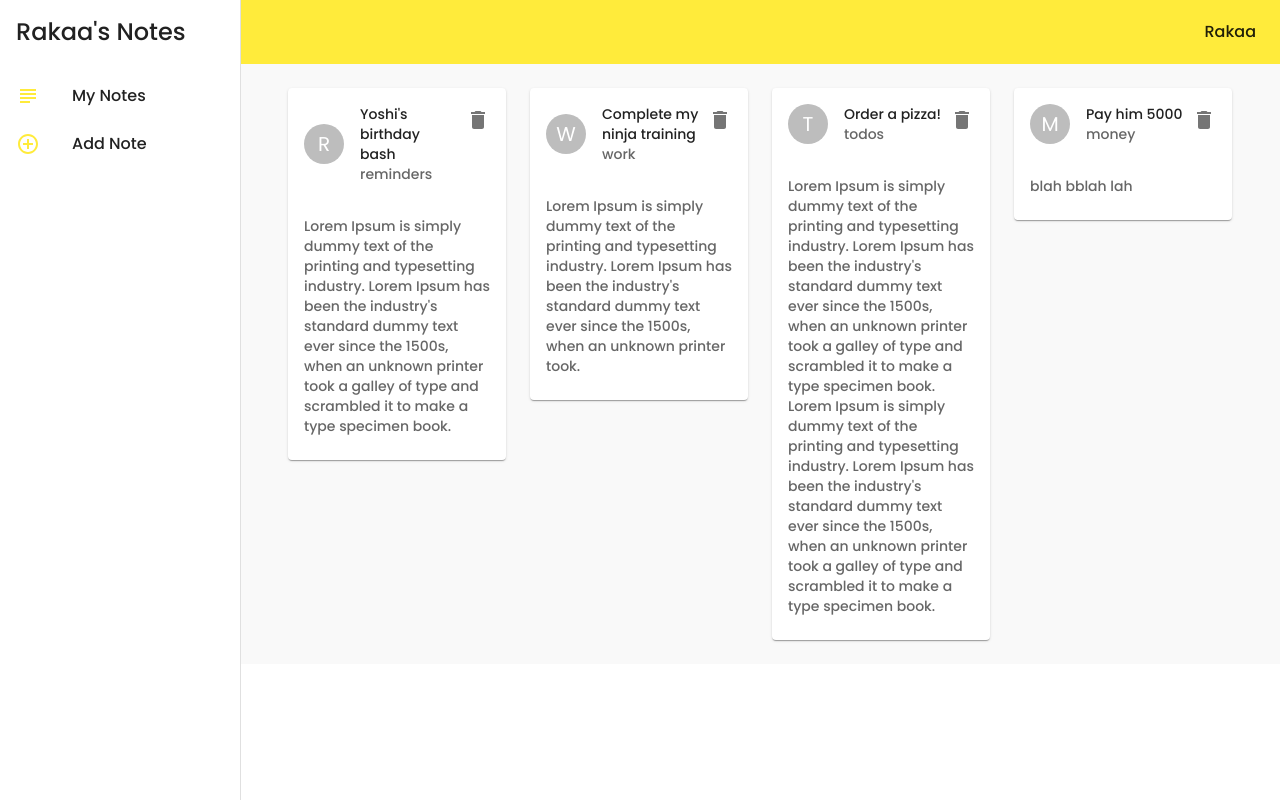
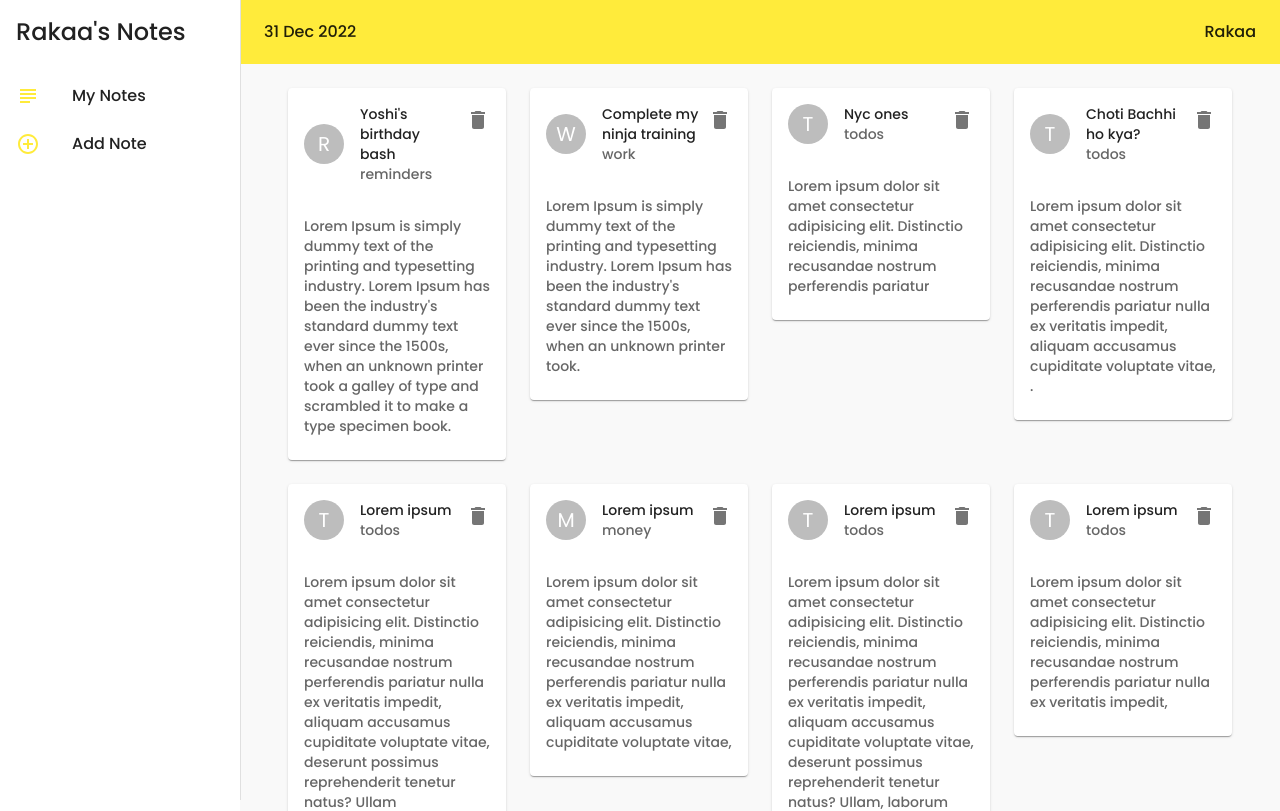
Before and after one commit to Raj-Thombare/MaterialUI, a React (Create React App) app: page /notes in a window 1280 px wide. Shown: the top 811 px of the page. Built offline with nearby package versions, Linux system fonts and the light colour scheme; data requests are answered from the project's data file.

Commit message:
override AppBar styles using sx prop

```diff
--- a/data/db.json
+++ b/data/db.json
@@ -13,16 +13,40 @@
       "id": 2
     },
     {
-      "title": "Order a pizza!",
-      "details": "Lorem Ipsum is simply dummy text of the printing and typesetting industry. Lorem Ipsum has been the industry's standard dummy text ever since the 1500s, when an unknown printer took a galley of type and scrambled it to make a type specimen book.\nLorem Ipsum is simply dummy text of the printing and typesetting industry. Lorem Ipsum has been the industry's standard dummy text ever since the 1500s, when an unknown printer took a galley of type and scrambled it to make a type specimen book.",
+      "title": "Nyc ones",
+      "details": "Lorem ipsum dolor sit amet consectetur adipisicing elit. Distinctio reiciendis, minima recusandae nostrum perferendis pariatur ",
       "category": "todos",
-      "id": 3
+      "id": 9
     },
     {
-      "title": "Pay him 5000",
-      "details": "blah bblah lah ",
+      "title": "Choti Bachhi ho kya?",
+      "details": "Lorem ipsum dolor sit amet consectetur adipisicing elit. Distinctio reiciendis, minima recusandae nostrum perferendis pariatur nulla ex veritatis impedit, aliquam accusamus cupiditate voluptate vitae, .",
+      "category": "todos",
+      "id": 10
+    },
+    {
+      "title": "Lorem ipsum ",
+      "details": "Lorem ipsum dolor sit amet consectetur adipisicing elit. Distinctio reiciendis, minima recusandae nostrum perferendis pariatur nulla ex veritatis impedit, aliquam accusamus cupiditate voluptate vitae, deserunt possimus reprehenderit tenetur natus? Ullam",
+      "category": "todos",
+      "id": 11
+    },
+    {
+      "title": "Lorem ipsum ",
+      "details": "Lorem ipsum dolor sit amet consectetur adipisicing elit. Distinctio reiciendis, minima recusandae nostrum perferendis pariatur nulla ex veritatis impedit, aliquam accusamus cupiditate voluptate vitae,",
       "category": "money",
-      "id": 7
+      "id": 12
+    },
+    {
+      "title": "Lorem ipsum ",
+      "details": "Lorem ipsum dolor sit amet consectetur adipisicing elit. Distinctio reiciendis, minima recusandae nostrum perferendis pariatur nulla ex veritatis impedit, aliquam accusamus cupiditate voluptate vitae, deserunt possimus reprehenderit tenetur natus? Ullam, laborum quaerat delectus laudantium enim veritatis similique ea debitis quisquam hic, quasi labore ex impedit.",
+      "category": "todos",
+      "id": 13
+    },
+    {
+      "title": "Lorem ipsum",
+      "details": "Lorem ipsum dolor sit amet consectetur adipisicing elit. Distinctio reiciendis, minima recusandae nostrum perferendis pariatur nulla ex veritatis impedit,",
+      "category": "todos",
+      "id": 14
     }
   ]
 }
--- a/src/components/Layout.jsx
+++ b/src/components/Layout.jsx
@@ -11,8 +11,6 @@
   AppBar,
   Toolbar,
 } from "@mui/material";
-
-import ThemeProvider from "@mui/material";
 
 import { SubjectOutlined, AddCircleOutlineOutlined } from "@mui/icons-material";
 
@@ -79,6 +77,10 @@
       <AppBar
         position="fixed"
         className={classes.appBar}
+        sx={{
+          width: `calc(100% - ${drawerWidth}px)`,
+          marginLeft: drawerWidth,
+        }}
         elevation={0}
         color="primary"
       >
```
